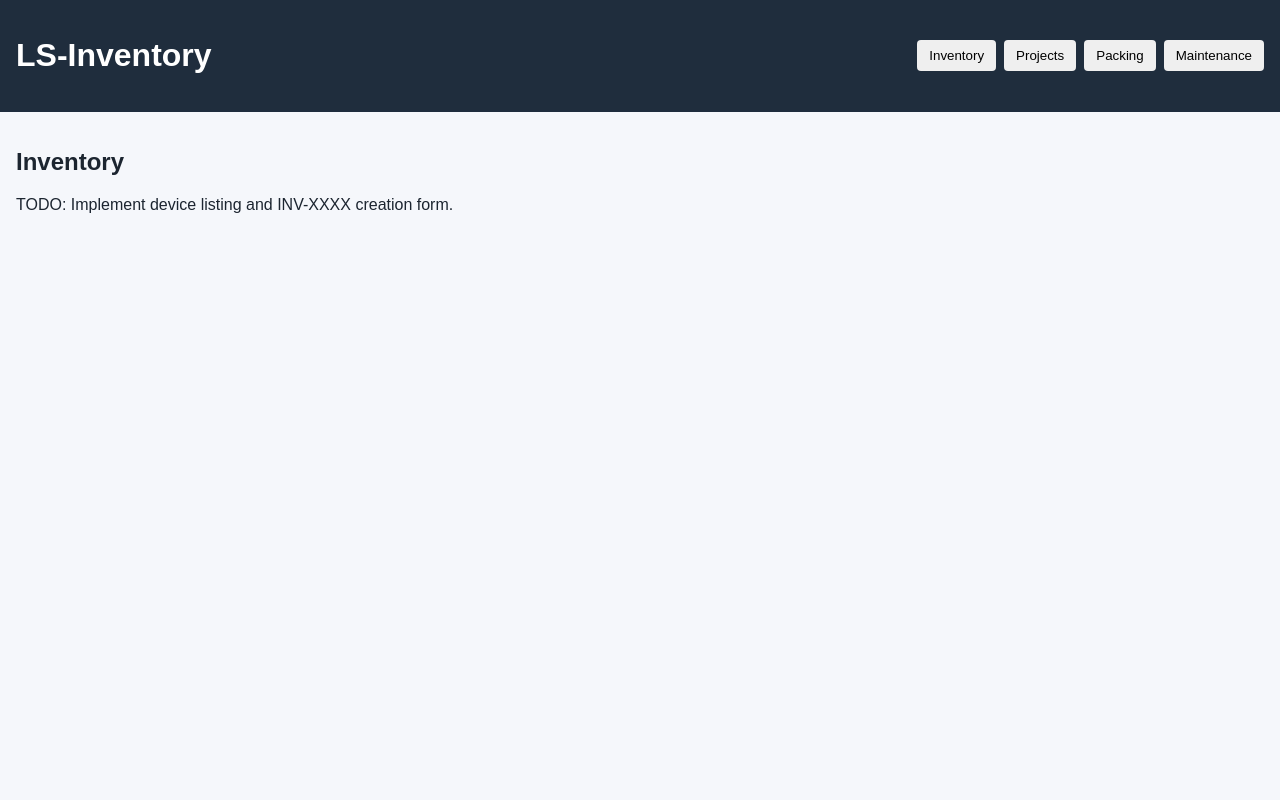
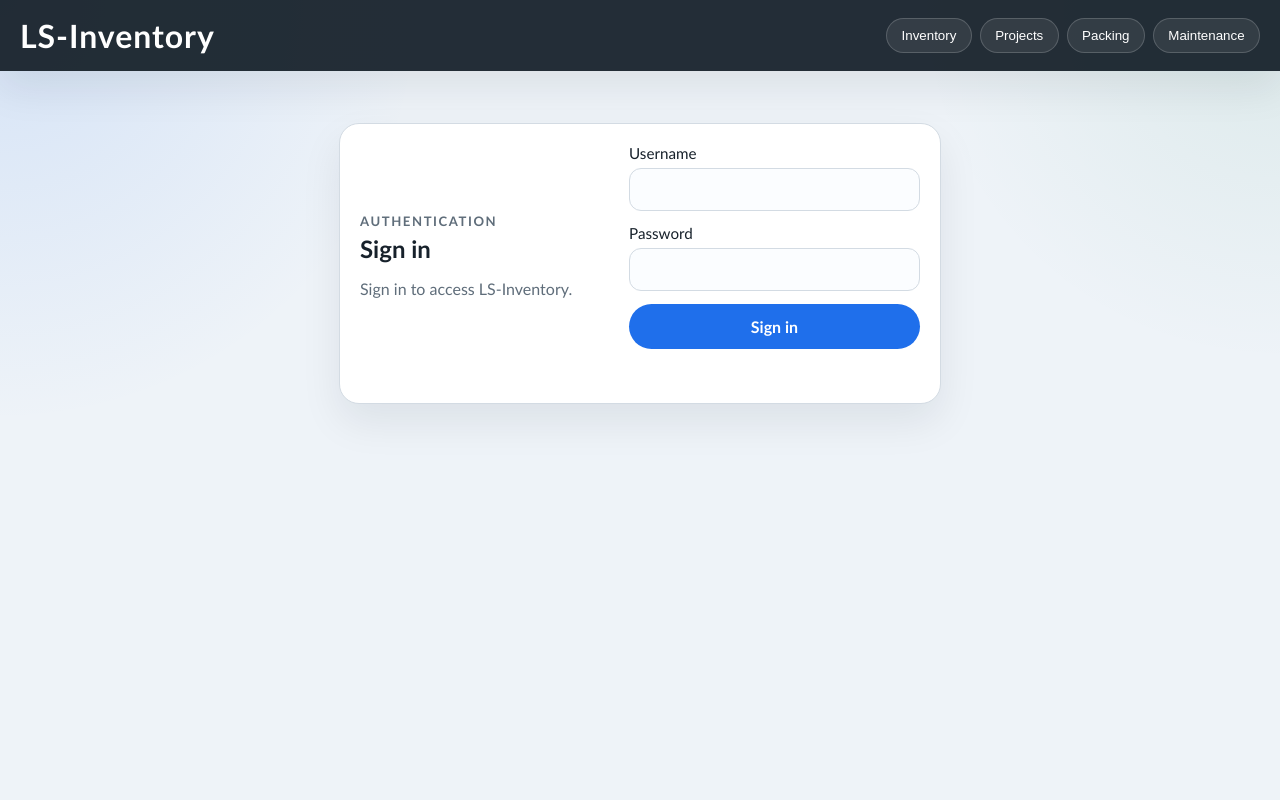
Before and after one commit to ClarkLiam/lsinventory, a PHP site: page / in a window 1280 px wide. Run offline with PHP 8.4, Linux system fonts and the light colour scheme.

Commit message:
updates to the core and login system

```diff
--- a/frontend/public/css/styles.css
+++ b/frontend/public/css/styles.css
@@ -1,18 +1,39 @@
 :root {
   color-scheme: light;
-  font-family: Arial, sans-serif;
+  font-family: "Trebuchet MS", "Segoe UI", sans-serif;
+  --bg: #eef3f8;
+  --panel: #ffffff;
+  --panel-strong: #d9e2ec;
+  --text: #17212b;
+  --muted: #5f6d7a;
+  --accent: #1f6feb;
+  --accent-strong: #1558c0;
+  --danger: #b42318;
+  --success: #067647;
+  --border: #d3dbe3;
+  --shadow: 0 18px 40px rgba(15, 23, 42, 0.08);
 }
 
 body {
   margin: 0;
-  background: #f5f7fb;
-  color: #1c2530;
+  background:
+    radial-gradient(circle at top left, rgba(31, 111, 235, 0.12), transparent 28%),
+    radial-gradient(circle at top right, rgba(6, 118, 71, 0.08), transparent 24%),
+    var(--bg);
+  color: var(--text);
+  min-height: 100vh;
 }
 
 .site-header {
-  background: #1f2d3d;
+  background: rgba(23, 33, 43, 0.94);
   color: #fff;
-  padding: 1rem;
+  padding: 1rem 1.25rem;
+  box-shadow: var(--shadow);
+}
+
+.site-header h1 {
+  margin: 0;
+  letter-spacing: 0.03em;
 }
 
 .nav-list {
@@ -25,14 +46,197 @@ body {
 }
 
 .nav-list button {
+  border: 1px solid rgba(255, 255, 255, 0.18);
+  border-radius: 999px;
+  padding: 0.55rem 0.9rem;
+  cursor: pointer;
+  background: rgba(255, 255, 255, 0.08);
+  color: #fff;
+  transition: transform 0.15s ease, background 0.15s ease;
+}
+
+.nav-list button:hover,
+.nav-list button:focus-visible,
+.secondary-button:hover,
+.secondary-button:focus-visible,
+.auth-form button:hover,
+.auth-form button:focus-visible,
+.device-form button:hover,
+.device-form button:focus-visible {
+  transform: translateY(-1px);
+}
+
+.nav-list button:hover,
+.nav-list button:focus-visible {
+  background: rgba(255, 255, 255, 0.16);
+}
+
+main {
+  padding: 1.25rem;
+  max-width: 1200px;
+  margin: 0 auto;
+}
+
+.page-shell,
+.auth-card,
+.panel {
+  background: var(--panel);
+  border: 1px solid var(--border);
+  border-radius: 20px;
+  box-shadow: var(--shadow);
+}
+
+.page-shell,
+.auth-card {
+  padding: 1.25rem;
+}
+
+.page-header,
+.page-header-split {
+  display: flex;
+  flex-wrap: wrap;
+  gap: 1rem;
+  align-items: flex-start;
+  justify-content: space-between;
+}
+
+.eyebrow {
+  margin: 0 0 0.35rem;
+  color: var(--accent);
+  font-size: 0.82rem;
+  font-weight: 700;
+  letter-spacing: 0.12em;
+  text-transform: uppercase;
+}
+
+.page-shell h2,
+.auth-card h2,
+.panel h3 {
+  margin: 0;
+}
+
+.page-shell p,
+.auth-card p,
+.panel p {
+  color: var(--muted);
+}
+
+.panel {
+  padding: 1rem;
+  margin-top: 1rem;
+}
+
+.auth-card {
+  display: grid;
+  gap: 1rem;
+  max-width: 560px;
+  margin: 2rem auto 0;
+}
+
+.auth-form,
+.device-form {
+  display: grid;
+  grid-template-columns: repeat(auto-fit, minmax(180px, 1fr));
+  gap: 0.85rem;
+}
+
+.auth-form label,
+.device-form label {
+  display: grid;
+  gap: 0.35rem;
+  font-size: 0.95rem;
+  color: var(--text);
+}
+
+.auth-form input,
+.device-form input,
+.device-form select {
+  border: 1px solid var(--border);
+  border-radius: 12px;
+  padding: 0.72rem 0.85rem;
+  font: inherit;
+  background: #fbfdff;
+}
+
+.auth-form button,
+.device-form button,
+.secondary-button {
   border: 0;
-  border-radius: 0.25rem;
-  padding: 0.5rem 0.75rem;
+  border-radius: 999px;
+  padding: 0.8rem 1.1rem;
+  font: inherit;
+  font-weight: 700;
   cursor: pointer;
 }
 
-main {
-  padding: 1rem;
+.auth-form button,
+.device-form button {
+  background: var(--accent);
+  color: #fff;
+}
+
+.secondary-button {
+  background: #e8edf4;
+  color: var(--text);
+}
+
+.form-status {
+  min-height: 1.25rem;
+  margin: 0;
+  color: var(--muted);
+}
+
+.form-status.is-error {
+  color: var(--danger);
+}
+
+.table-wrap {
+  overflow-x: auto;
+}
+
+.device-table {
+  width: 100%;
+  border-collapse: collapse;
+  min-width: 760px;
+}
+
+.device-table th,
+.device-table td {
+  padding: 0.8rem 0.75rem;
+  border-bottom: 1px solid var(--border);
+  text-align: left;
+}
+
+.device-table th {
+  color: var(--muted);
+  font-size: 0.82rem;
+  text-transform: uppercase;
+  letter-spacing: 0.08em;
+}
+
+.status-pill {
+  display: inline-flex;
+  align-items: center;
+  gap: 0.35rem;
+  padding: 0.3rem 0.65rem;
+  border-radius: 999px;
+  font-size: 0.82rem;
+  font-weight: 700;
+}
+
+.status-available {
+  background: rgba(6, 118, 71, 0.12);
+  color: var(--success);
+}
+
+.status-assigned {
+  background: rgba(31, 111, 235, 0.12);
+  color: var(--accent-strong);
+}
+
+.status-maintenance {
+  background: rgba(180, 35, 24, 0.12);
+  color: var(--danger);
 }
 
 @media (min-width: 768px) {
@@ -45,4 +249,9 @@ main {
   .nav-list {
     margin: 0;
   }
+
+  .auth-card {
+    grid-template-columns: minmax(0, 1fr) minmax(0, 1.15fr);
+    align-items: center;
+  }
 }
--- a/frontend/public/js/api.js
+++ b/frontend/public/js/api.js
@@ -1,12 +1,18 @@
 const API_BASE_URL = window.__LSI_API_BASE_URL__ || "/api";
+const AUTH_TOKEN_KEY = "lsinventory.authToken";
+
+const getStoredAuthToken = () => window.localStorage.getItem(AUTH_TOKEN_KEY);
 
 /**
  * Basic fetch wrapper for JSON APIs.
  */
 export const apiRequest = async (path, options = {}) => {
+  const storedToken = getStoredAuthToken();
+
   const response = await fetch(`${API_BASE_URL}${path}`, {
     headers: {
       "Content-Type": "application/json",
+      ...(storedToken ? { Authorization: `Bearer ${storedToken}` } : {}),
       ...(options.headers || {}),
     },
     ...options,
--- a/frontend/public/js/auth.js
+++ b/frontend/public/js/auth.js
@@ -1,17 +1,119 @@
 import { apiRequest } from "./api.js";
+import { render } from "./utils.js";
+
+const AUTH_TOKEN_KEY = "lsinventory.authToken";
+const AUTH_USER_KEY = "lsinventory.authUser";
+
+export const getAuthToken = () => window.localStorage.getItem(AUTH_TOKEN_KEY);
+
+export const hasAuthToken = () => Boolean(getAuthToken());
+
+export const getAuthUser = () => {
+  const storedUser = window.localStorage.getItem(AUTH_USER_KEY);
+
+  if (!storedUser) {
+    return null;
+  }
+
+  try {
+    return JSON.parse(storedUser);
+  } catch (_error) {
+    return null;
+  }
+};
+
+export const setAuthSession = ({ token, user }) => {
+  window.localStorage.setItem(AUTH_TOKEN_KEY, token);
+  window.localStorage.setItem(AUTH_USER_KEY, JSON.stringify(user));
+};
+
+export const clearAuthSession = () => {
+  window.localStorage.removeItem(AUTH_TOKEN_KEY);
+  window.localStorage.removeItem(AUTH_USER_KEY);
+};
 
 /**
  * Trigger login request.
  */
 export const login = async (username, password) => {
-  // TODO: Replace with secure credential handling and token persistence.
-  return apiRequest("/auth/login", {
+  const response = await apiRequest("/auth/login", {
     method: "POST",
     body: JSON.stringify({ username, password }),
   });
+
+  if (response?.token) {
+    setAuthSession(response);
+  }
+
+  return response;
 };
 
 /**
  * Trigger logout request.
  */
-export const logout = async () => apiRequest("/auth/logout", { method: "POST" });
+export const logout = async () => {
+  try {
+    await apiRequest("/auth/logout", { method: "POST" });
+  } finally {
+    clearAuthSession();
+  }
+};
+
+/**
+ * Render the login screen.
+ */
+export const renderLoginView = (options = {}) => {
+  const { message = "Sign in to manage inventory.", onSuccess } = options;
+
+  render(
+    "#app",
+    `
+      <section class="auth-card">
+        <div class="auth-copy">
+          <p class="eyebrow">Authentication</p>
+          <h2>Sign in</h2>
+          <p>${message}</p>
+        </div>
+        <form id="login-form" class="auth-form">
+          <label>
+            Username
+            <input name="username" type="text" autocomplete="username" required />
+          </label>
+          <label>
+            Password
+            <input name="password" type="password" autocomplete="current-password" required />
+          </label>
+          <button type="submit">Sign in</button>
+          <p id="auth-status" class="form-status" aria-live="polite"></p>
+        </form>
+      </section>
+    `,
+  );
+
+  const form = document.querySelector("#login-form");
+  const status = document.querySelector("#auth-status");
+
+  form?.addEventListener("submit", async (event) => {
+    event.preventDefault();
+
+    const formData = new FormData(form);
+    const username = String(formData.get("username") || "").trim();
+    const password = String(formData.get("password") || "");
+
+    if (status) {
+      status.textContent = "Signing in...";
+    }
+
+    try {
+      const response = await login(username, password);
+      if (status) {
+        status.textContent = response?.message || "Signed in.";
+      }
+      onSuccess?.(response);
+    } catch (error) {
+      if (status) {
+        status.textContent = error instanceof Error ? error.message : "Login failed.";
+      }
+    }
+  });
+};
--- a/frontend/public/js/inventory.js
+++ b/frontend/public/js/inventory.js
@@ -1,11 +1,211 @@
-import { render } from "./utils.js";
+import { apiRequest } from "./api.js";
+import { hasAuthToken, logout, renderLoginView } from "./auth.js";
+import { escapeHtml, render } from "./utils.js";
+
+const STATUS_LABELS = {
+  available: "Available",
+  assigned: "Assigned",
+  maintenance: "Maintenance",
+};
+
+const renderDeviceRows = (devices) =>
+  devices
+    .map(
+      (device) => `
+        <tr>
+          <td>${escapeHtml(device.invCode)}</td>
+          <td>${escapeHtml(device.unitId)}${device.optionalField ? ` / ${escapeHtml(device.optionalField)}` : ""}</td>
+          <td>${escapeHtml(device.make)}</td>
+          <td>${escapeHtml(device.model)}</td>
+          <td>${escapeHtml(device.category)}</td>
+          <td>${escapeHtml(device.locationName || "Storage")}</td>
+          <td><span class="status-pill status-${escapeHtml(device.status)}">${escapeHtml(STATUS_LABELS[device.status] || device.status)}</span></td>
+        </tr>
+      `,
+    )
+    .join("");
+
+const setStatusMessage = (message, isError = false) => {
+  const status = document.querySelector("#inventory-status");
+
+  if (status) {
+    status.textContent = message;
+    status.classList.toggle("is-error", isError);
+  }
+};
+
+const loadDevices = async () => {
+  const tableBody = document.querySelector("#device-list-body");
+
+  if (!tableBody) {
+    return;
+  }
+
+  tableBody.innerHTML = `<tr><td colspan="7">Loading devices...</td></tr>`;
+
+  try {
+    const response = await apiRequest("/devices");
+    const devices = Array.isArray(response?.data) ? response.data : [];
+
+    if (!devices.length) {
+      tableBody.innerHTML = `<tr><td colspan="7">No devices found yet.</td></tr>`;
+      return;
+    }
+
+    tableBody.innerHTML = renderDeviceRows(devices);
+  } catch (error) {
+    tableBody.innerHTML = `<tr><td colspan="7">Unable to load devices.</td></tr>`;
+    setStatusMessage(error instanceof Error ? error.message : "Unable to load devices.", true);
+  }
+};
+
+const submitDeviceForm = async (event) => {
+  event.preventDefault();
+
+  const form = event.currentTarget;
+  const formData = new FormData(form);
+  const payload = {
+    invCode: String(formData.get("invCode") || "").trim(),
+    unitId: String(formData.get("unitId") || "").trim(),
+    optionalField: String(formData.get("optionalField") || "").trim(),
+    make: String(formData.get("make") || "").trim(),
+    model: String(formData.get("model") || "").trim(),
+    category: String(formData.get("category") || "").trim(),
+    serialNumber: String(formData.get("serialNumber") || "").trim(),
+  };
+
+  if (formData.get("locationId")) {
+    payload.locationId = Number(formData.get("locationId"));
+  }
+
+  const status = String(formData.get("status") || "available").trim();
+  if (status) {
+    payload.status = status;
+  }
+
+  setStatusMessage("Creating device...");
+
+  try {
+    await apiRequest("/devices", {
+      method: "POST",
+      body: JSON.stringify(payload),
+    });
+
+    form.reset();
+    setStatusMessage("Device created.");
+    await loadDevices();
+  } catch (error) {
+    setStatusMessage(error instanceof Error ? error.message : "Unable to create device.", true);
+  }
+};
+
+const bindInventoryActions = () => {
+  const deviceForm = document.querySelector("#device-form");
+  const logoutButton = document.querySelector("#inventory-logout");
+
+  deviceForm?.addEventListener("submit", submitDeviceForm);
+  logoutButton?.addEventListener("click", async () => {
+    await logout();
+    renderLoginView({ message: "You have been signed out.", onSuccess: showInventory });
+  });
+};
 
 /**
  * Render inventory view.
  */
 export const showInventory = () => {
+  if (!hasAuthToken()) {
+    renderLoginView({ message: "Sign in to view and create devices.", onSuccess: showInventory });
+    return;
+  }
+
   render(
     "#app",
-    `<section><h2>Inventory</h2><p>TODO: Implement device listing and INV-XXXX creation form.</p></section>`,
+    `
+      <section class="page-shell">
+        <div class="page-header page-header-split">
+          <div>
+            <p class="eyebrow">Inventory</p>
+            <h2>Device list and creation</h2>
+            <p>Manage inventory records, starting with a simple INV-XXXX create flow.</p>
+          </div>
+          <button id="inventory-logout" class="secondary-button" type="button">Sign out</button>
+        </div>
+
+        <p id="inventory-status" class="form-status" aria-live="polite"></p>
+
+        <section class="panel">
+          <h3>Create device</h3>
+          <form id="device-form" class="device-form">
+            <label>
+              Inventory code
+              <input name="invCode" type="text" placeholder="INV-0001" pattern="INV-[0-9]{4}" required />
+            </label>
+            <label>
+              Unit ID
+              <input name="unitId" type="text" placeholder="01" maxlength="2" pattern="[0-9]{2}" required />
+            </label>
+            <label>
+              Optional field
+              <input name="optionalField" type="text" placeholder="00" maxlength="2" pattern="[0-9]{2}" />
+            </label>
+            <label>
+              Make
+              <input name="make" type="text" placeholder="Shure" required />
+            </label>
+            <label>
+              Model
+              <input name="model" type="text" placeholder="SM58" required />
+            </label>
+            <label>
+              Category
+              <input name="category" type="text" placeholder="Microphone" required />
+            </label>
+            <label>
+              Serial number
+              <input name="serialNumber" type="text" placeholder="Optional" />
+            </label>
+            <label>
+              Status
+              <select name="status">
+                <option value="available">Available</option>
+                <option value="assigned">Assigned</option>
+                <option value="maintenance">Maintenance</option>
+              </select>
+            </label>
+            <label>
+              Location ID
+              <input name="locationId" type="number" min="1" placeholder="Defaults to Storage" />
+            </label>
+            <button type="submit">Create device</button>
+          </form>
+        </section>
+
+        <section class="panel">
+          <h3>Devices</h3>
+          <div class="table-wrap">
+            <table class="device-table">
+              <thead>
+                <tr>
+                  <th>INV</th>
+                  <th>Unit</th>
+                  <th>Make</th>
+                  <th>Model</th>
+                  <th>Category</th>
+                  <th>Location</th>
+                  <th>Status</th>
+                </tr>
+              </thead>
+              <tbody id="device-list-body">
+                <tr><td colspan="7">Loading devices...</td></tr>
+              </tbody>
+            </table>
+          </div>
+        </section>
+      </section>
+    `,
   );
+
+  bindInventoryActions();
+  void loadDevices();
 };
--- a/frontend/public/js/utils.js
+++ b/frontend/public/js/utils.js
@@ -7,3 +7,14 @@ export const render = (selector, html) => {
     target.innerHTML = html;
   }
 };
+
+/**
+ * Escape text before inserting it into an HTML template string.
+ */
+export const escapeHtml = (value) =>
+  String(value ?? "")
+    .replace(/&/g, "&amp;")
+    .replace(/</g, "&lt;")
+    .replace(/>/g, "&gt;")
+    .replace(/\"/g, "&quot;")
+    .replace(/'/g, "&#39;");
```
Also changed, not shown: backend/src/controllers/authController.ts (+14 -8 lines), backend/src/controllers/deviceController.ts (+9 -8 lines), docs/API.md (+2 -1 lines), docs/SETUP.md (+5 -1 lines), README.md, frontend/public/js/app.js, 1 other file.
